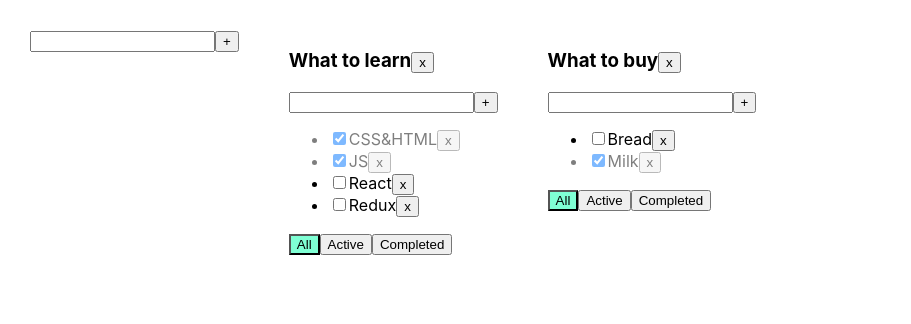
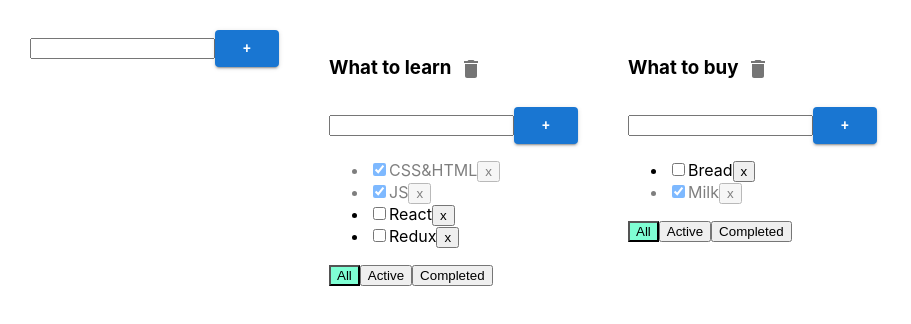
Before and after one commit to andrew-matt/todolist-study, a React (Create React App) app: page / in a window 1280 px wide. Shown: the top 324 px of the page, without its empty margins (0-911 px from the left). Built offline with nearby package versions, Linux system fonts and the light colour scheme.

Commit message:
add material-ui

```diff
--- a/package.json
+++ b/package.json
@@ -3,6 +3,10 @@
   "version": "0.1.0",
   "private": true,
   "dependencies": {
+    "@emotion/react": "^11.9.0",
+    "@emotion/styled": "^11.8.1",
+    "@mui/icons-material": "^5.6.1",
+    "@mui/material": "^5.6.1",
     "@testing-library/jest-dom": "^5.14.1",
     "@testing-library/react": "^12.0.0",
     "@testing-library/user-event": "^13.2.1",
--- a/src/AddItemForm.tsx
+++ b/src/AddItemForm.tsx
@@ -1,4 +1,5 @@
 import React, {ChangeEvent, KeyboardEvent, useState} from "react";
+import {Button} from "@mui/material";
 
 type AddItemFormPropsType = {
     addItem: (title: string) => void
@@ -38,7 +39,7 @@
                 onKeyPress={onKeyPressHandler}
                 className={error ? "error" : ""}
             />
-            <button onClick={addTask}>+</button>
+            <Button onClick={addTask} variant={"contained"} color={"primary"}>+</Button>
             {error && <div className="error-message">{error}</div>}
         </div>
     )
--- a/src/App.tsx
+++ b/src/App.tsx
@@ -84,11 +84,7 @@
     }
 
     const changeTodolistTitle = (todolistId: string, title: string) => {
-        let todolist = todoLists.find(t => t.id === todolistId)
-        if (todolist) {
-            todolist.title = title
-            setTodoLists([...todoLists])
-        }
+        setTodoLists(todoLists.map(t => t.id === todolistId ? {...t, title} : t))
     }
 
     let [tasksObj, setTasks] = useState<TasksObjType>({
--- a/src/Todolist.tsx
+++ b/src/Todolist.tsx
@@ -2,6 +2,8 @@
 import {FilterValuesType} from "./App";
 import {AddItemForm} from "./AddItemForm";
 import {EditableSpan} from "./EditableSpan";
+import {IconButton} from "@mui/material";
+import {Delete} from "@mui/icons-material";
 
 export type TasksPropsType = {
     id: string
@@ -51,7 +53,9 @@
         <div>
             <h3>
                 <EditableSpan title={props.title} onChange={onChangeTodolistTitle}/>
-                <button onClick={removeTodolist}>x</button>
+                <IconButton onClick={removeTodolist}>
+                    <Delete />
+                </IconButton>
             </h3>
             <AddItemForm addItem={addTask}/>
             <ul>
```
Also changed, not shown: 1 other file (tests, documents, lock files or other folders).
